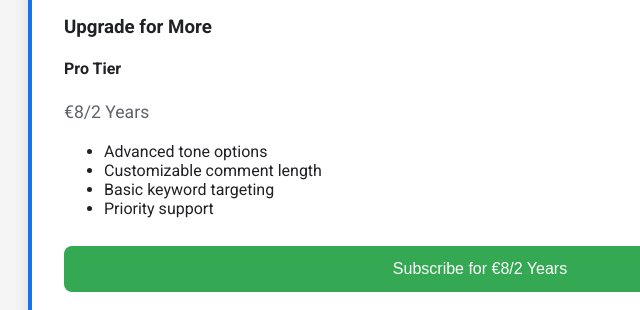
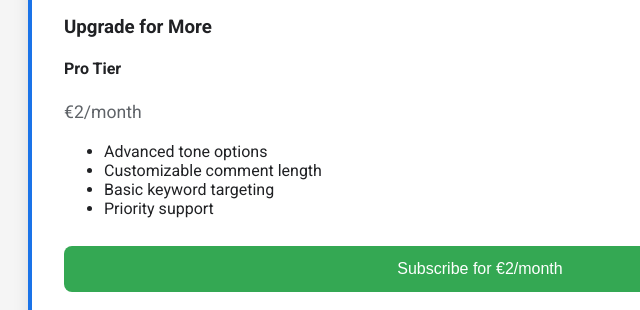
Before and after one commit to thechamp8161/PhantomCraft.com, a plain HTML site: page index.html in a window 1280 px wide. Shown: the part 1473-1783 px from the top of the page, 162-802 px from the left. Drawn offline with Linux system fonts and the light colour scheme; no server answers; a script that the page names is missing.

Commit message:
Update index.html
Signed-off-by: thechamp8161 <dm797732@gmail.com>

```diff
--- a/index.html
+++ b/index.html
@@ -253,15 +253,15 @@
             <h3>Upgrade for More</h3>
             <div class="subscription-tier" id="pro-features">
                 <h4>Pro Tier</h4>
-                <p>€8/2 Years</p>
+                <p>€2/month</p>
                 <ul>
                     <li>Advanced tone options</li>
                     <li>Customizable comment length</li>
                     <li>Basic keyword targeting</li>
                     <li>Priority support</li>
                 </ul>
-                <a href="https://buy.stripe.com/sub_sched_1R57a9P10WciJpfHt6RDSEYp" target="_blank">
-                    <button style="background: #34a853;">Subscribe for €8/2 Years</button>
+                <a href="https://buy.stripe.com/YOUR_NEW_PRO_LINK" target="_blank">
+                    <button style="background: #34a853;">Subscribe for €2/month</button>
                 </a>
             </div>
             <div class="subscription-tier" id="gold-features">
```
